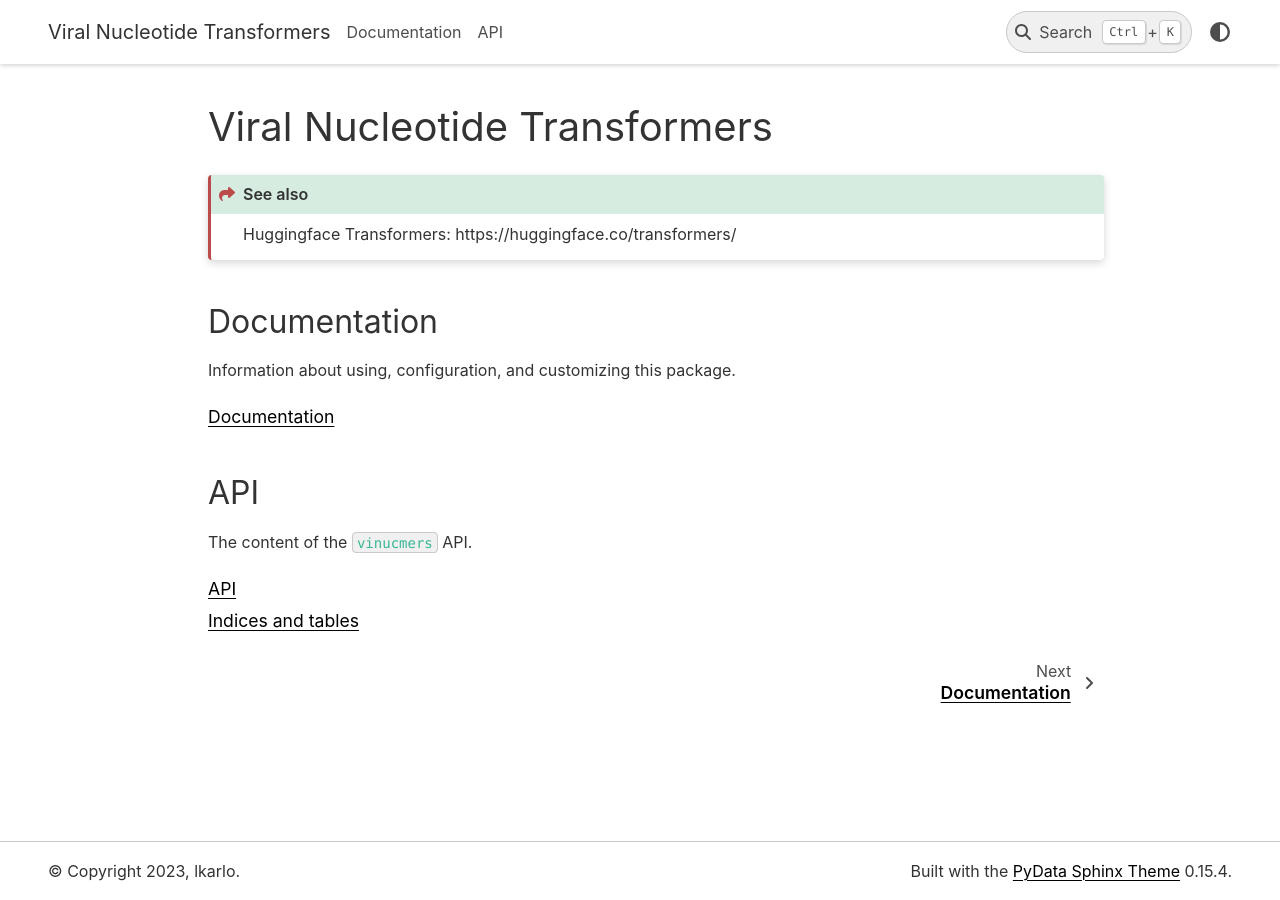
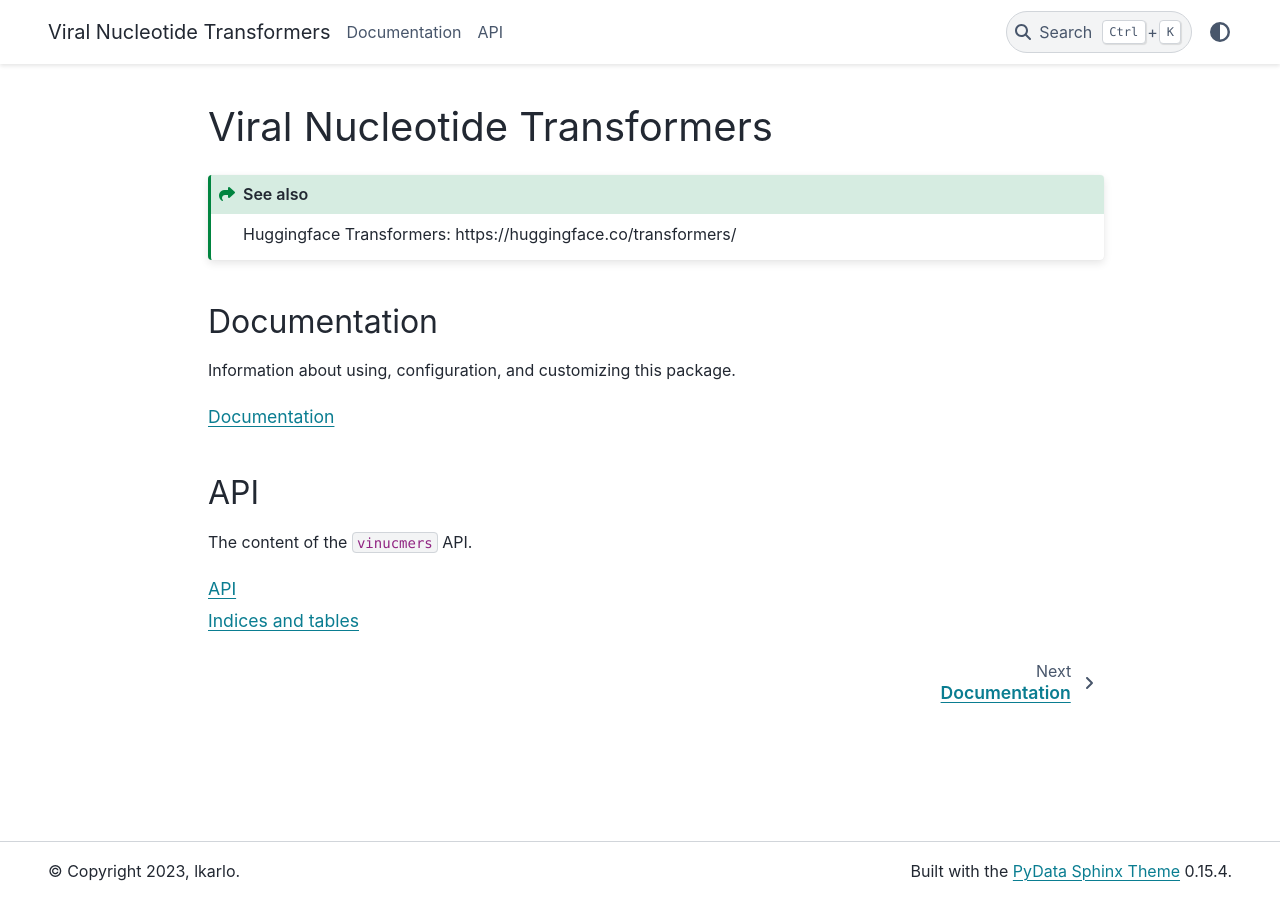
Before and after one commit to ghlee7411/viral-nucleotide-transformers, a Sphinx documentation site: the page built from docs/index.md, in a window 1280 px wide. Built offline with Sphinx 7.4.7 and the PyData theme 0.15.4, drawn with Linux system fonts in a browser that asks for light colours.

Commit message:
reset style css

```diff
--- a/docs/_static/style.css
+++ b/docs/_static/style.css
@@ -15,126 +15,3 @@
 .bd-page-width {
     max-width: 95%;
 }
-
-/*******************************************************************************
-* light theme
-*
-* all the variables used for light theme coloring
-*/
-html[data-theme="light"] {
-    /*****************************************************************************
-    * main colors
-    */
-    --pst-color-primary: rgb(0, 0, 0);
-    --pst-color-secondary: rgb(205, 80, 98);
-    --pst-color-success: rgb(187, 74, 74);
-    --pst-color-info: var(--pst-color-primary);
-    --pst-color-warning: var(--pst-color-secondary);
-    --pst-color-danger: rgb(220, 53, 69);
-    --pst-color-text-base: rgb(51, 51, 51);
-    --pst-color-text-muted: rgb(77, 77, 77);
-    --pst-color-border: rgb(201, 201, 201);
-    --pst-color-shadow: rgb(216, 216, 216);
-
-    /*****************************************************************************
-    * depth colors
-    *
-    * background: the more in depth color
-    * on-background: the object directly set on the background, use of shadows in light theme
-    * surface: object set on the background (without shadows)
-    * on_surface: object set on surface object (without shadows)
-    */
-    --pst-color-background: rgb(255, 255, 255);
-    --pst-color-on-background: rgb(255, 255, 255);
-    --pst-color-surface: rgb(240, 240, 240);
-    --pst-color-on-surface: rgb(255, 255, 238);
-
-    /*****************************************************************************
-    * extentions
-    */
-
-    --pst-color-panel-background: var(--pst-color-background);
-
-    /*****************************************************************************
-    * layout
-    */
-
-    /* // links */
-    --pst-color-link: var(--pst-color-primary);
-    --pst-color-link-hover: var(--pst-color-secondary);
-
-    /* // inline code */
-    --pst-color-inline-code: rgb(56, 183, 149);
-
-    /* // targeted content */
-    --pst-color-target: rgb(251, 229, 78);
-
-    /* // hide any content that should not be displayed in the light theme */
-    .only-dark {
-      display: none !important;
-    }
-  }
-
-  /*******************************************************************************
-  * dark theme
-  *
-  * all the variables used for dark theme coloring
-  */
-  html[data-theme="dark"] {
-    /*****************************************************************************
-    * main colors
-    */
-    --pst-color-primary: rgb(255, 255, 255);
-    --pst-color-secondary: rgb(205, 80, 98);
-    --pst-color-success: rgb(187, 74, 74);
-    --pst-color-info: var(--pst-color-primary);
-    --pst-color-warning: var(--pst-color-secondary);
-    --pst-color-danger: rgb(203, 70, 83);
-    --pst-color-text-base: rgb(201, 209, 217);
-    --pst-color-text-muted: rgb(192, 192, 192);
-    --pst-color-border: rgb(192, 192, 192);
-    --pst-color-shadow: var(--pst-color-background);
-
-    /*****************************************************************************
-    * depth colors
-    *
-    * background: the more in depth color
-    * on-background: the object directly set on the background, use of a light grey in dark theme
-    * surface: object set on the background (without shadows)
-    * on_surface: object set on surface object (without shadows)
-    */
-    --pst-color-background: rgb(18, 18, 18);
-    --pst-color-on-background: rgb(30, 30, 30);
-    --pst-color-surface: rgb(41, 41, 41);
-    --pst-color-on-surface: rgb(55, 55, 55);
-
-    /*****************************************************************************
-    * extentions
-    */
-
-    --pst-color-panel-background: var(--pst-color-background-up);
-
-    /*****************************************************************************
-    * layout
-    */
-
-    /* // links */
-    --pst-color-link: var(--pst-color-primary);
-    --pst-color-link-hover: var(--pst-color-secondary);
-
-    /* // inline code */
-    --pst-color-inline-code: rgb(158, 221, 160);
-
-    /* // targeted content */
-    --pst-color-target: rgb(71, 39, 0);
-
-    /* // hide any content that should not be displayed in the dark theme */
-    .only-light {
-      display: none !important;
-    }
-
-    /* // specific brightness applied on images */
-    img {
-      filter: brightness(0.8) contrast(1.2);
-    }
-  }
```
